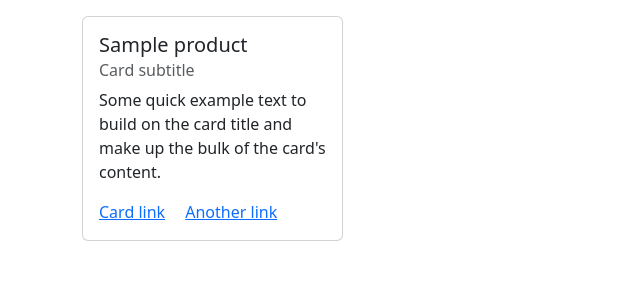
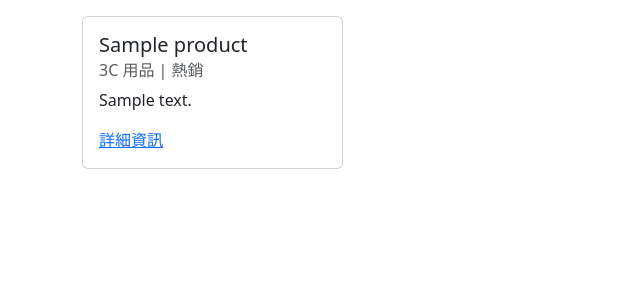
Before and after one commit to labu8712/django-class-shop-202312, a Django app: page /products/products/ in a window 1280 px wide. Shown: the part 56-356 px from the top of the page, without its empty margins (0-640 px from the left). Run offline with Django 5.2, Linux system fonts and the light colour scheme; data comes from the database, SQL or seed files in the repository; tables that the repository leaves empty hold one stand-in row (values such as "Sample post"); some libraries are stand-ins or nearby versions.

Commit message:
Update product list

```diff
--- a/products/templates/products/product_list.html
+++ b/products/templates/products/product_list.html
@@ -7,10 +7,15 @@
                 <div class="card mb-3">
                     <div class="card-body">
                         <h5 class="card-title">{{ product.name }}</h5>
-                        <h6 class="card-subtitle mb-2 text-muted">Card subtitle</h6>
-                        <p class="card-text">Some quick example text to build on the card title and make up the bulk of the card's content.</p>
-                        <a href="#" class="card-link">Card link</a>
-                        <a href="#" class="card-link">Another link</a>
+                        <h6 class="card-subtitle mb-2 text-muted">{{ product.category.name }} | {{ product.tags.all|join:", " }}</h6>
+                        <p class="card-text text-truncate">
+                            {% if product.description %}
+                                {{ product.description }}
+                            {% else %}
+                                點進詳細看更多
+                            {% endif %}
+                        </p>
+                        <a href="#" class="card-link">詳細資訊</a>
                     </div>
                 </div>
             </div>
```
